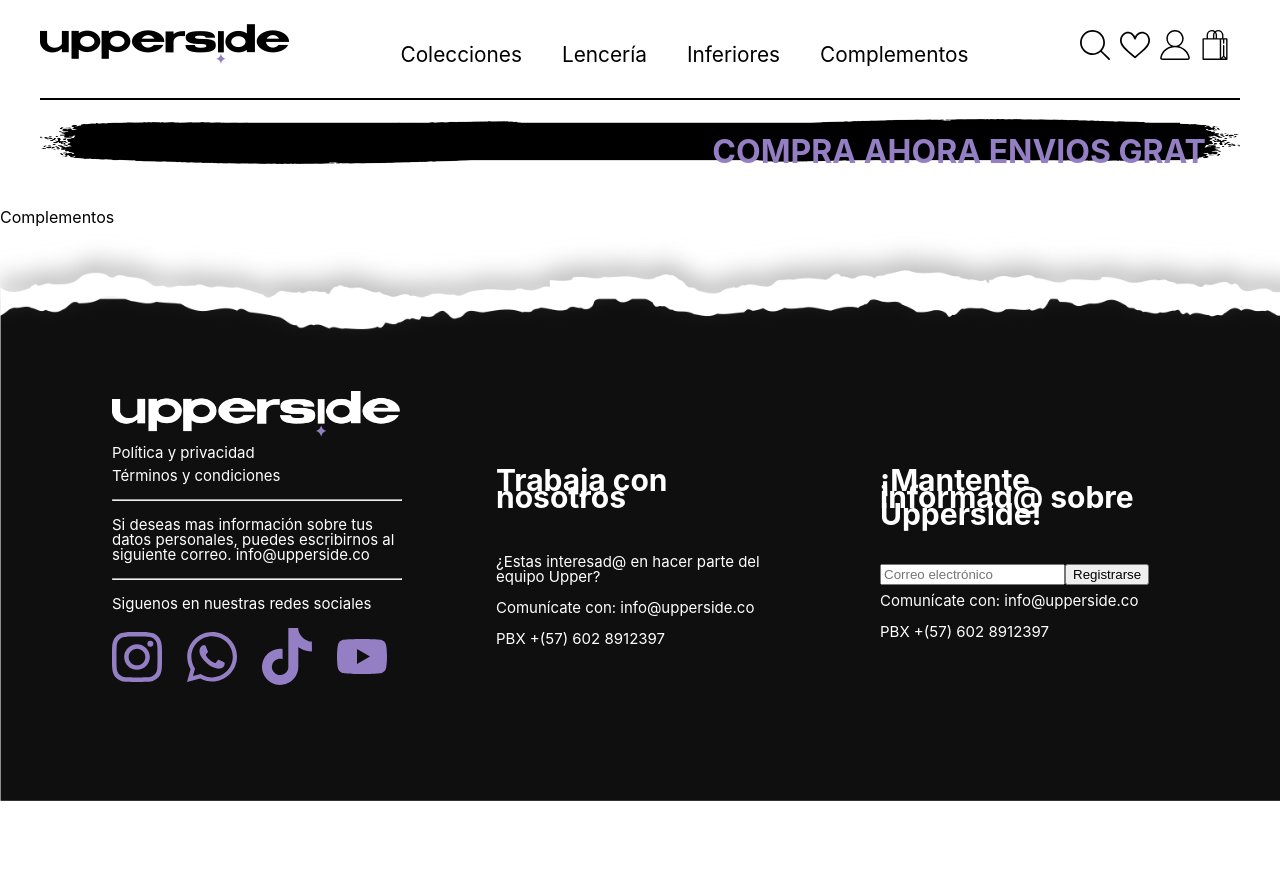
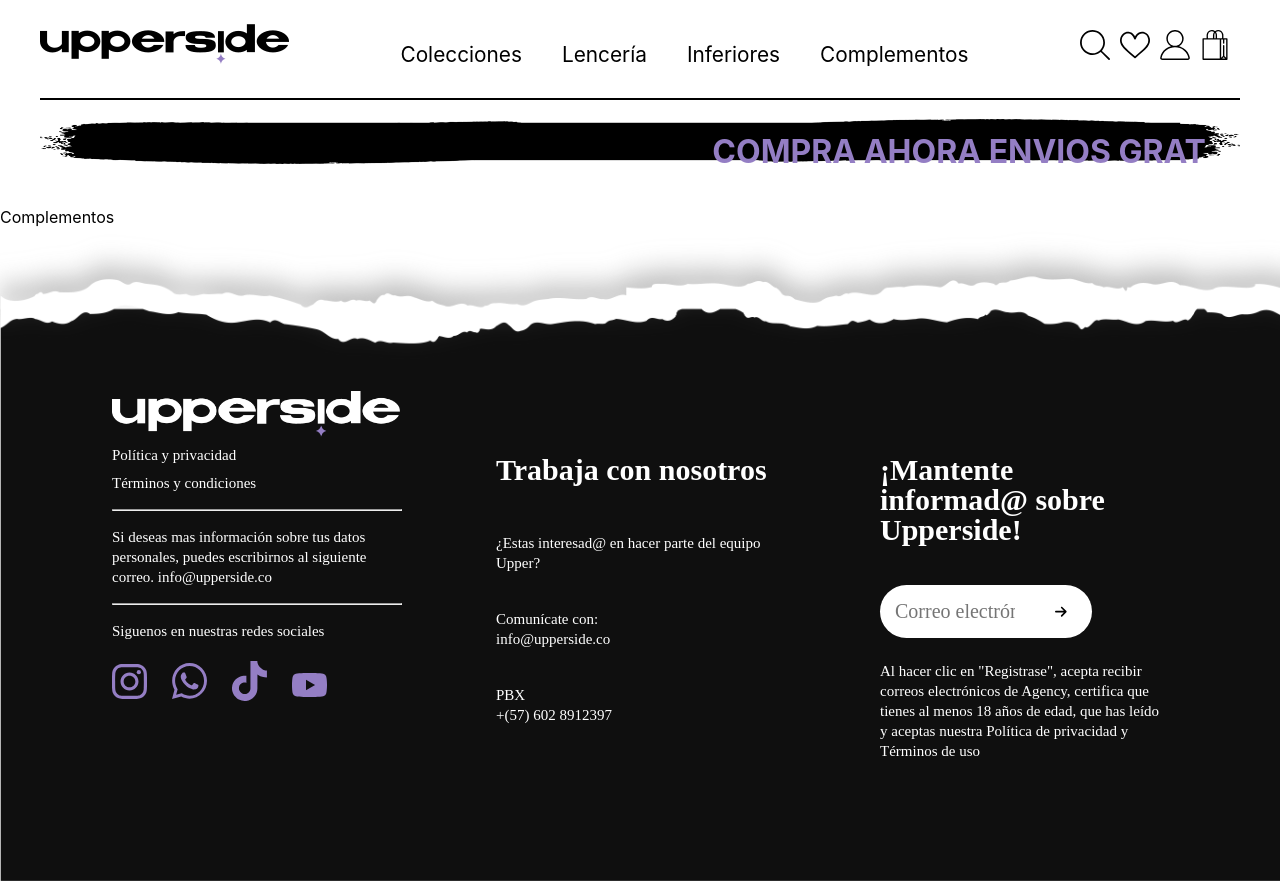
Before and after one commit to Skabas18/Upperside, a React (Create React App) app in the folder upperside/: page /Complementos in a window 1280 px wide. Before the commit the page ends 801 px from the top, so only its background shows below. Built offline with nearby package versions, Linux system fonts and the light colour scheme.

Commit message:
Estilos del footer solo falta ajustar espacios

```diff
--- a/upperside/src/components/Footer.jsx
+++ b/upperside/src/components/Footer.jsx
@@ -4,6 +4,8 @@
 import Tiktok from "../assets/Iconos/TikTok.svg"
 import Instagram from "../assets/Iconos/Instagram.svg"
 import Youtube from "../assets/Iconos/Youtube.svg"
+import { FontAwesomeIcon } from '@fortawesome/react-fontawesome';
+import { faArrowRight } from '@fortawesome/free-solid-svg-icons';
 import '../styles/Footer.css'
 function Footer() {
     const [correoElectronico, setCorreoElectronico] = useState('');
@@ -52,29 +54,37 @@
                     <div className='footer-links-div'>
                         <h4>Trabaja con nosotros</h4>
                         <p>¿Estas interesad@ en hacer parte del equipo Upper?</p>
+                        <br />
                         <p>Comunícate con:
+                            <br />
                             info@upperside.co
                         </p>
+                        <br />
                         <p>PBX
+                            <br />
                             +(57) 602 8912397
                         </p>
                     </div>
                     <div className='footer-links-div'>
                         <h4>¡Mantente informad@ sobre Upperside!</h4>
                         <div className="registro-formulario">
+                            <div className="input-con-boton">
                                 <input
+                                    className="input-correo"
                                     type="email"
                                     placeholder="Correo electrónico"
                                     value={correoElectronico}
                                     onChange={handleInputChange}
                                 />
-                            <button onClick={handleRegistrarseClick}>Registrarse</button>
+                                <button className="boton-registro" onClick={handleRegistrarseClick}>
+                                    <FontAwesomeIcon icon={faArrowRight} />
+                                </button>
                             </div>
-                        <p>Comunícate con:
-                            info@upperside.co
-                        </p>
-                        <p>PBX
-                            +(57) 602 8912397
+                        </div>
+                        <p>Al hacer clic en "Registrase", acepta recibir
+                            correos electrónicos de Agency, certifica que
+                            tienes al menos 18 años de edad, que has leído y
+                            aceptas nuestra <a href="https://www.google.com/">Política de privacidad y Términos de uso</a>
                         </p>
                     </div>
                 </div>
--- a/upperside/src/styles/Footer.css
+++ b/upperside/src/styles/Footer.css
@@ -47,7 +47,7 @@
     display: flex;
     flex-direction: row;
     gap: 25px;
-    padding-top: 25px;
+    padding-top: 28px;
     align-items: center;
 
 
@@ -55,30 +55,82 @@
 
 
 .socialmedia img{
-    width: 50px;
+    width: 35px;
     justify-content: space-between;
 }
 
 
 .footer-links-div h4 {
     font-size: 30px;
-    line-height: 17px;
+    line-height: 30px;
+    padding-top: 8px;
+    /* align-items: flex-start; */
+    font-family: "MonumentRegular";
 
-    padding-top: 25px;
-    align-items: flex-start;
+
 }
 
 .footer-links-div p {
-    margin-top: 50px;
+    margin-top: 25px;
     font-size: 15px;
-    line-height: 15px;
+    line-height: 20px;
     margin: 0.5rem 0;
     cursor: pointer;
+    font-family: "MonumentRegular";
 }
 
 hr {
     color: white !important;
     width: 100%;
+    align-items: flex-start;
+
 }
 
-@media screen and (max-width:400px) {}
+.registro-formulario {
+    display: flex;
+    align-items: center;
+    padding-bottom: 15px;
+  }
+
+  .input-con-boton {
+    display: flex;
+    align-items: center;
+    border-radius: 50px;
+    padding: 5px;
+    width: 70%;
+    background-color: white;
+  }
+
+  .input-correo {
+    border: none;
+    outline: none;
+    width: 100%;
+    padding: 10px;
+    border-radius: 50px;
+    font-family: "MonumentRegular";
+    font-size: 20px;
+
+  }
+
+  .boton-registro {
+    display: flex;
+    align-items: center;
+    margin-left: 10px;
+    border: none;
+    color: black;
+    background-color: transparent;
+    padding: 10px 20px;
+    border-radius: 50px;
+    cursor: pointer;
+    transition: background-color 0.3s ease;
+  }
+
+  .boton-registro:hover {
+    background-color: #0056b3;
+  }
+
+  @font-face {
+    font-family: 'MonumentRegular';
+    src: url('../assets/Fonts/MonumentExtended-Regular.otf') format('otf');
+    /* Otras propiedades como font-weight y font-style si es necesario */
+  }
```
Also changed, not shown: upperside/src/assets/Fonts/MonumentExtended-Regular.otf (added), upperside/src/assets/Fonts/MonumentExtended-Ultrabold.otf (added). Lines whose indentation alone changed are shown as unchanged.
